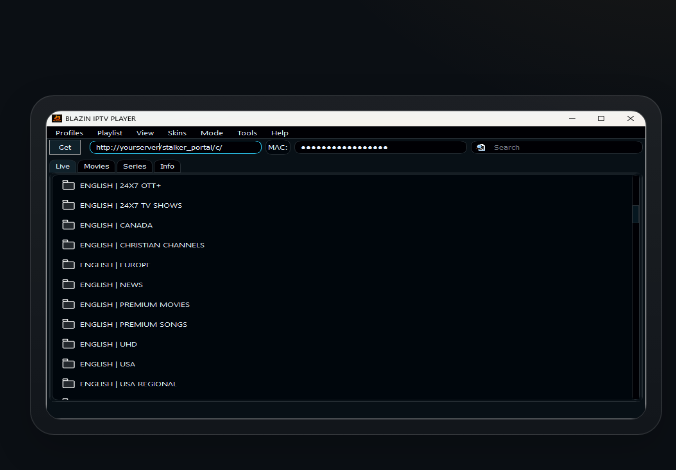
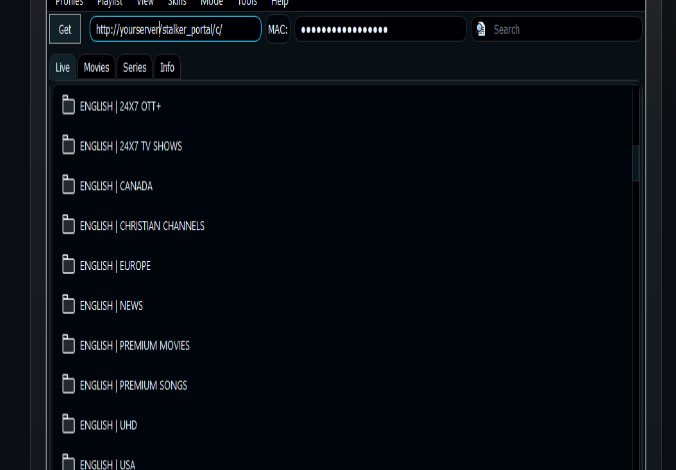
Before and after one commit to Cyogenus/Blazin-IPTV-Player, a plain HTML site: page docs/index.html in a window 1280 px wide. Shown: the part 348-818 px from the top of the page, 604-1280 px from the left. Drawn offline with Linux system fonts and the light colour scheme.

Commit message:
Update index.html

```diff
--- a/docs/index.html
+++ b/docs/index.html
@@ -186,7 +186,7 @@
 
     <div class="hero-card">
       <!-- AUDIT UPDATE: High-intent alt text matching the interface dashboard -->
-      <img class="hero-screenshot" src="screenshots/live-tv-playlist.png" width="467" height="310" alt="BLAZIN IPTV Player live TV category sidebar interface on Windows 11">
+      <img class="hero-screenshot" src="screenshots/live-tv-playlist.png" width="935" height="621" alt="BLAZIN IPTV Player live TV category sidebar interface on Windows 11">
     </div>
   </div>
 </section>
```
